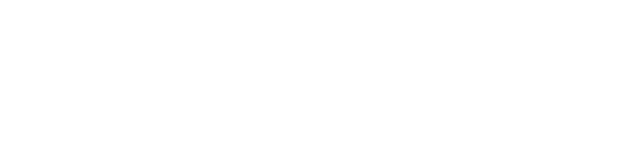
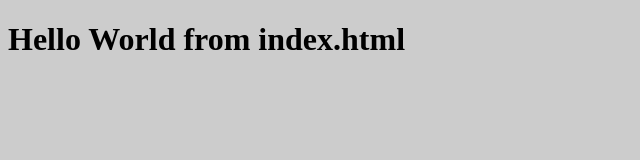
Before and after one commit to DanPresa/git_test, a plain HTML site: page index.html in a window 1280 px wide. Shown: the whole page, without its empty margins (0-640 px from the left). Drawn offline with Linux system fonts and the light colour scheme.

Commit message:
I dont know

```diff
--- a/index.html
+++ b/index.html
@@ -5,6 +5,9 @@
 		<meta http-equiv="X-UA-Compatible" content="IE=edge" />
 		<meta name="viewport" content="width=device-width, initial-scale=1.0" />
 		<title>Document</title>
+		<link rel="stylesheet" href="styles.css" />
 	</head>
-	<body></body>
+	<body>
+		<h1>Hello World from index.html</h1>
+	</body>
 </html>
--- /dev/null
+++ b/main.js
@@ -0,0 +1 @@
+alert('Hello World!!!');
--- /dev/null
+++ b/styles.css
@@ -0,0 +1,7 @@
+* {
+	border: 0;
+}
+
+body {
+	background-color: #cccccc;
+}
```
